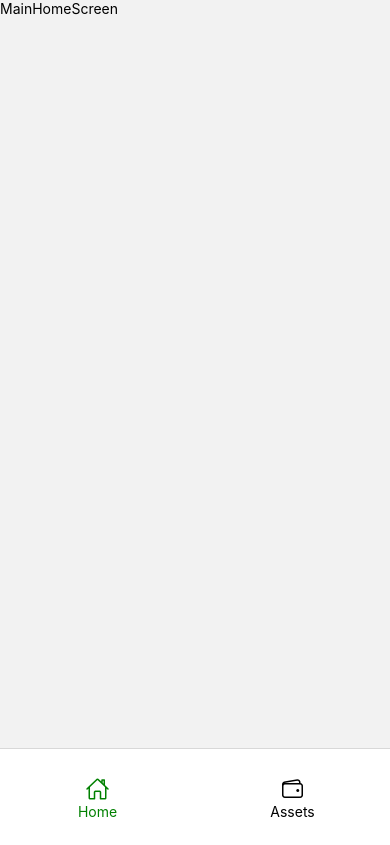
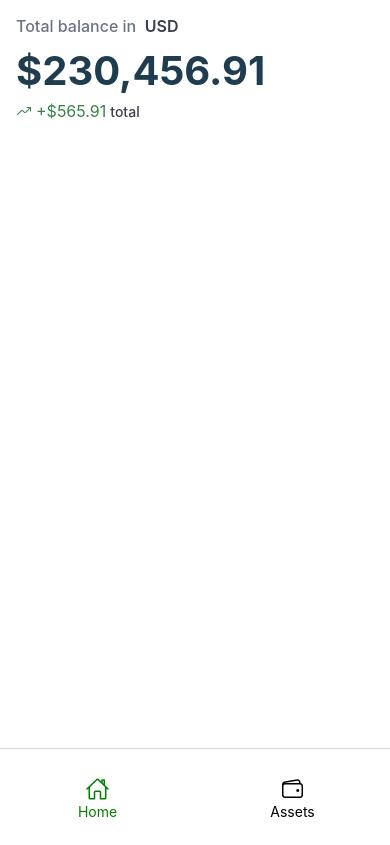
Before and after one commit to layrayson/wallet-demo, a React Native app: screen /Home in a window 390 px wide. Built offline with nearby package versions, Linux system fonts and the light colour scheme.

Commit message:
feat: implement overall balance display component

```diff
--- a/App.tsx
+++ b/App.tsx
@@ -1,6 +1,6 @@
 import React from 'react';
 import Navigator from './src/navigator/Navigator';
-import { QueryClient, QueryClientProvider } from '@tanstack/react-query';
+import {QueryClient, QueryClientProvider} from '@tanstack/react-query';
 
 export default function App() {
   const queryClient = new QueryClient();
@@ -10,7 +10,6 @@ export default function App() {
       <QueryClientProvider client={queryClient}>
         <Navigator />
       </QueryClientProvider>
-
     </>
   );
 }
--- a/package.json
+++ b/package.json
@@ -7,7 +7,8 @@
     "ios": "react-native run-ios",
     "lint": "eslint .",
     "start": "react-native start",
-    "test": "jest"
+    "test": "jest",
+    "format": "prettier --write ."
   },
   "dependencies": {
     "@react-native-vector-icons/ionicons": "^12.0.0",
--- /dev/null
+++ b/src/components/shared/OverAllBalanceDisplay/index.tsx
@@ -0,0 +1,89 @@
+import { Text, View, StyleSheet } from 'react-native';
+import React from 'react';
+import { AppColors } from '../../../theme/color';
+import Icon from 'react-native-vector-icons/Ionicons';
+
+type Props = {
+  amount: number;
+  increment: number;
+};
+const OverAllBalanceDisplay = ({ amount, increment }: Props) => {
+  return (
+    <View style={styles.container}>
+      <View style={styles.balanceHeader}>
+        <Text style={styles.balanceHeaderText}>
+          Total balance in {" "}
+          <Text style={styles.balanceHeaderUSD}>USD</Text>
+        </Text>
+      </View>
+      <View style={styles.balanceAmountContainer}>
+        <Text style={styles.balanceAmountText}>
+          $
+          {amount.toLocaleString('en-US', {
+            minimumFractionDigits: 2,
+            maximumFractionDigits: 2,
+          })}
+        </Text>
+      </View>
+      <View style={styles.incrementContainer}>
+        <Icon name="trending-up" size={16} color={AppColors.green[500]} style={styles.incrementIcon} />
+        <Text style={styles.incrementText}>
+          +$
+          {increment.toLocaleString('en-US', {
+            minimumFractionDigits: 2,
+            maximumFractionDigits: 2,
+          })}
+        </Text>
+        <Text style={styles.incrementTotalText}>
+          total
+        </Text>
+      </View>
+    </View>
+  );
+};
+
+const styles = StyleSheet.create({
+  container: {},
+  balanceHeader: {
+    marginBottom: 10,
+  },
+  balanceHeaderText: {
+    fontSize: 16,
+    color: AppColors.gray[500],
+    fontWeight: 500,
+  },
+  balanceHeaderUSD: {
+    fontWeight: 600,
+    color: AppColors.gray[700],
+  },
+  balanceAmountContainer: {
+    marginBottom: 6,
+  },
+  balanceAmountText: {
+    fontSize: 40,
+    fontWeight: 700,
+    color: AppColors.gray[900],
+  },
+  incrementContainer: {
+    display: 'flex',
+    flexDirection: 'row',
+    alignItems: 'center',
+    justifyContent: 'flex-start',
+    gap: 4
+  },
+  incrementIcon: {
+    padding: 0,
+    margin: 0,
+    height: 16,
+  },
+  incrementText: {
+    fontSize: 16,
+    color: AppColors.green[500],
+  },
+  incrementTotalText: {
+    color: AppColors.gray[700],
+    fontWeight: 500,
+  },
+});
+
+export default OverAllBalanceDisplay;
--- a/src/navigator/Navigator.tsx
+++ b/src/navigator/Navigator.tsx
@@ -1,21 +1,20 @@
 import React from 'react';
-import { createNativeStackNavigator } from '@react-navigation/native-stack';
-import { NavigationContainer } from '@react-navigation/native';
+import {createNativeStackNavigator} from '@react-navigation/native-stack';
+import {NavigationContainer} from '@react-navigation/native';
 
-
-import { RootStackParamList } from '.';
+import {RootStackParamList} from '.';
 import HomeTabScreen from '../screens/HomeTabScreen';
-
-
 
 const Stack = createNativeStackNavigator<RootStackParamList>();
 
 const Navigator = () => {
-
-
   return (
     <NavigationContainer>
-            <Stack.Navigator screenOptions={{ headerShown: false, contentStyle: { backgroundColor: 'white' } }}>
+      <Stack.Navigator
+        screenOptions={{
+          headerShown: false,
+          contentStyle: {backgroundColor: 'white'},
+        }}>
         <Stack.Screen name="HomeTab" component={HomeTabScreen} />
       </Stack.Navigator>
     </NavigationContainer>
--- a/src/navigator/index.ts
+++ b/src/navigator/index.ts
@@ -1,4 +1,3 @@
-
 export type RootStackParamList = {
-    HomeTab: undefined;
+  HomeTab: undefined;
 };
--- a/src/screens/HomeTabScreen/index.tsx
+++ b/src/screens/HomeTabScreen/index.tsx
@@ -1,22 +1,19 @@
-import { SafeAreaView, StatusBar, Text, View } from 'react-native'
+import {SafeAreaView, StatusBar, Text, View} from 'react-native';
 import React from 'react';
-import { createBottomTabNavigator } from "@react-navigation/bottom-tabs";
+import {createBottomTabNavigator} from '@react-navigation/bottom-tabs';
 import MainHomeScreen from '../tabs/MainHomeScreen';
 import AssetsScreen from '../tabs/AssetsScreen';
 import Icon from 'react-native-vector-icons/Ionicons';
 
-
-
 const Tab = createBottomTabNavigator();
-
 
 const HomeScreen = () => {
   return (
-        <SafeAreaView style={{ flex: 1, }}>
+    <SafeAreaView style={{flex: 1}}>
       <StatusBar backgroundColor="white" barStyle="dark-content" />
 
       <Tab.Navigator
-                screenOptions={({ route }) => ({
+        screenOptions={({route}) => ({
           headerShown: false,
           // tabBarActiveTintColor: '#0066CC',
           // tabBarInactiveTintColor: '#949494',
@@ -38,10 +35,7 @@ const HomeScreen = () => {
           // lazy: true,
           // freezeOnBlur: false,
 
-
-
           tabBarStyle: {
-
             height: 96,
             // elevation: 10,
             // shadowColor: '#0000000D',
@@ -51,53 +45,56 @@ const HomeScreen = () => {
             // padding: 0
           },
           tabBarLabelStyle: {
-                        marginTop: 0
+            marginTop: 0,
           },
           // tabBarItemStyle: {
           //   height: 96,
           //   justifyContent: "center",
           // },
-                    tabBarActiveTintColor: "green",
-                    tabBarInactiveTintColor: "#000000",
-                    tabBarIcon: ({ color }) => {
-                        return <View style={{ height: 96 }} >
-                            <View style={{
+          tabBarActiveTintColor: 'green',
+          tabBarInactiveTintColor: '#000000',
+          tabBarIcon: ({color}) => {
+            return (
+              <View style={{height: 96}}>
+                <View
+                  style={{
                     height: 2.05,
-                                margin: "auto"
-
-                            }} >
-
+                    margin: 'auto',
+                  }}></View>
+                <View
+                  style={{
+                    flex: 1,
+                    justifyContent: 'center',
+                    alignItems: 'center',
+                  }}>
+                  {(() => {
+                    if (route.name === 'Home') {
+                      return (
+                        <Icon name="home-outline" size={24} color={color} />
+                      );
+                    } else if (route.name === 'Assets') {
+                      return (
+                        <Icon name="wallet-outline" size={24} color={color} />
+                      );
+                    }
+                  })()}
+                  <Text style={{color, marginTop: 1, fontSize: 14}}>
+                    {route.name}
+                  </Text>
                 </View>
-                            <View style={{ flex: 1, justifyContent: 'center', alignItems: 'center' }}>
-
-
-                                {
-                                    (() => {
-                                        if (route.name === "Home") {
-                                            return <Icon name='home-outline' size={24} color={color} />;
-                                        } else if (route.name === "Assets") {
-                                            return <Icon name='wallet-outline' size={24} color={color} />;
-                                        }
-                                    })()
-                                }
-                                <Text style={{ color, marginTop: 1, fontSize: 14 }}>{route.name}</Text>
               </View>
-
-                        </View>
-
+            );
           },
-                })}
-            >
+        })}>
         <Tab.Screen
           name="Home"
           component={MainHomeScreen}
           // options={{ tabBarButton: () => null }}
         />
         <Tab.Screen name="Assets" component={AssetsScreen} />
+      </Tab.Navigator>
+    </SafeAreaView>
+  );
+};
 
-            </Tab.Navigator >
-        </SafeAreaView>
-    )
-}
-
-export default HomeScreen
+export default HomeScreen;
--- a/src/screens/tabs/MainHomeScreen/index.tsx
+++ b/src/screens/tabs/MainHomeScreen/index.tsx
@@ -1,14 +1,21 @@
-import { StyleSheet, Text, View } from 'react-native'
-import React from 'react'
+import {ScrollView, View} from 'react-native';
+import React from 'react';
+import OverAllBalanceDisplay from '../../../components/shared/OverAllBalanceDisplay';
 
 const MainHomeScreen = () => {
-    return (
-        <View>
-            <Text>MainHomeScreen</Text>
-        </View>
-    )
-}
+  return (
+    <ScrollView
+      contentContainerStyle={{minHeight: '100%'}}
+      showsVerticalScrollIndicator={false}
+      style={{
+        flex: 1,
+        backgroundColor: 'white',
+      }}>
+      <View style={{flex: 1, padding: 16}}>
+        <OverAllBalanceDisplay amount={230456.9084} increment={565.909} />
+      </View>
+    </ScrollView>
+  );
+};
 
-export default MainHomeScreen
-
-const styles = StyleSheet.create({})
+export default MainHomeScreen;
--- /dev/null
+++ b/src/theme/color/index.ts
@@ -0,0 +1,37 @@
+export const AppColors = {
+  green: {
+    100: '#E2F3E6',
+    200: '#B7E1C1',
+    500: '#358248',
+    700: '#1E7444',
+    900: '#0B4D28',
+  },
+  white: {
+    100: '#FFFFFF1A',
+    200: '#FFFFFF33',
+    500: '#FFFFFF80',
+    700: '#FFFFFFB3',
+    900: '#FFFFFF',
+  },
+  black: {
+    100: '#1F1E2A1A',
+    200: '#1F1E2A33',
+    500: '#1F1E2A80',
+    700: '#1F1E2AB3',
+    900: '#1F1E2A',
+  },
+  gray: {
+    100: '#E8E7EE',
+    200: '#C5C4D4',
+    500: '#6B7280',
+    700: '#3B3F4C',
+    900: '#1F3D4E',
+  },
+  red: {
+    100: '#FADBDD',
+    200: '#F4AEB2',
+    500: '#A1161E',
+    700: '#8B0000',
+    900: '#5A0000',
+  },
+};
```
Also changed, not shown: src/screens/tabs/AssetsScreen/index.tsx (+9 -9 lines), 3 other files (tests, documents, lock files or other folders). Lines whose indentation alone changed are shown as unchanged.
